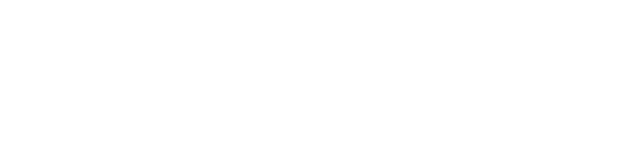
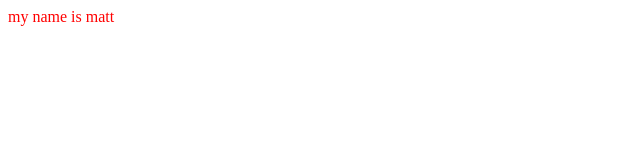
Before and after one commit to tfbmatt/test, a plain HTML site: page index.html in a window 1280 px wide. Shown: the whole page, without its empty margins (0-640 px from the left). Drawn offline with Linux system fonts and the light colour scheme.

Commit message:
Adding introduction text

```diff
--- a/index.html
+++ b/index.html
@@ -7,7 +7,10 @@
     <title>Document</title>
     <link rel="stylesheet" href="styles.css">
 </head>
+
 <body>
+    my name is matt
+</body>
 
-</body>
+
 </html>
```
